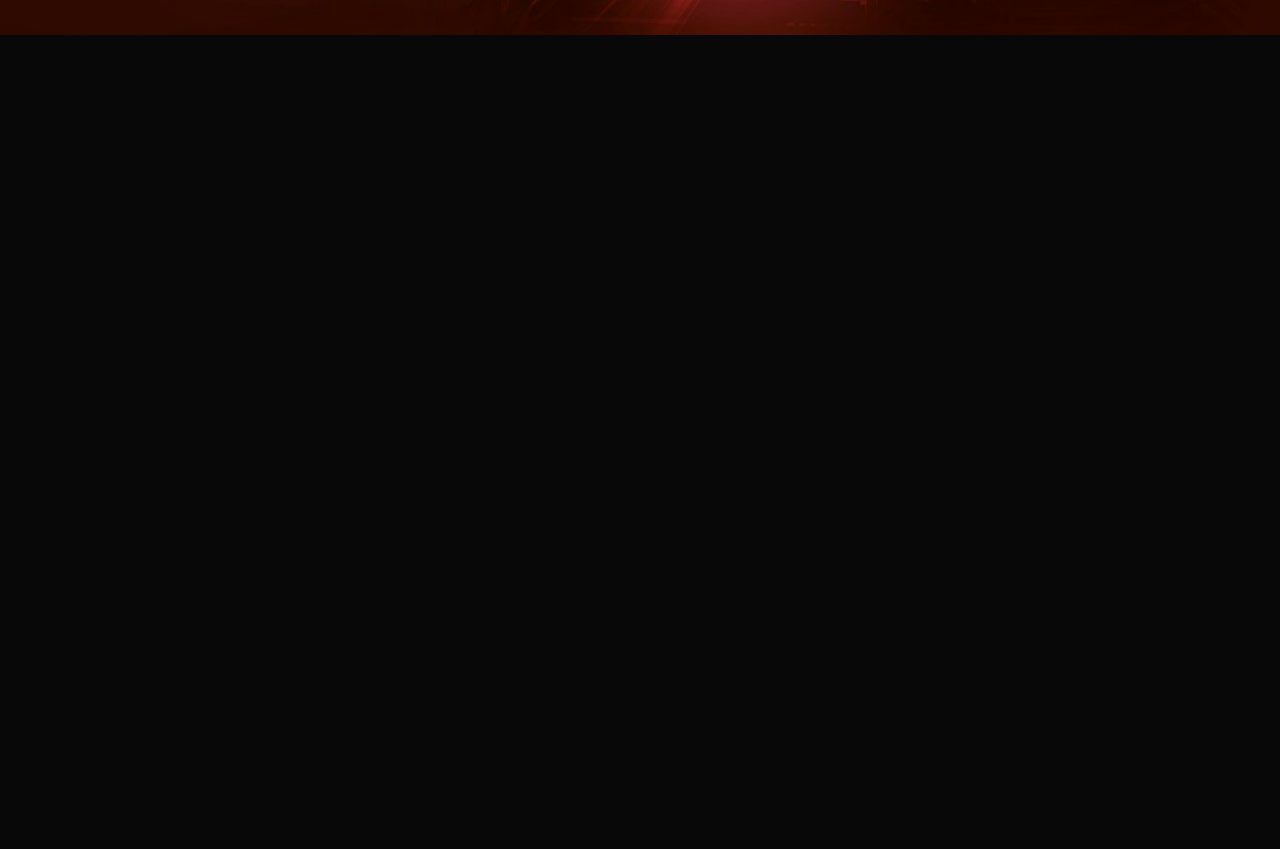
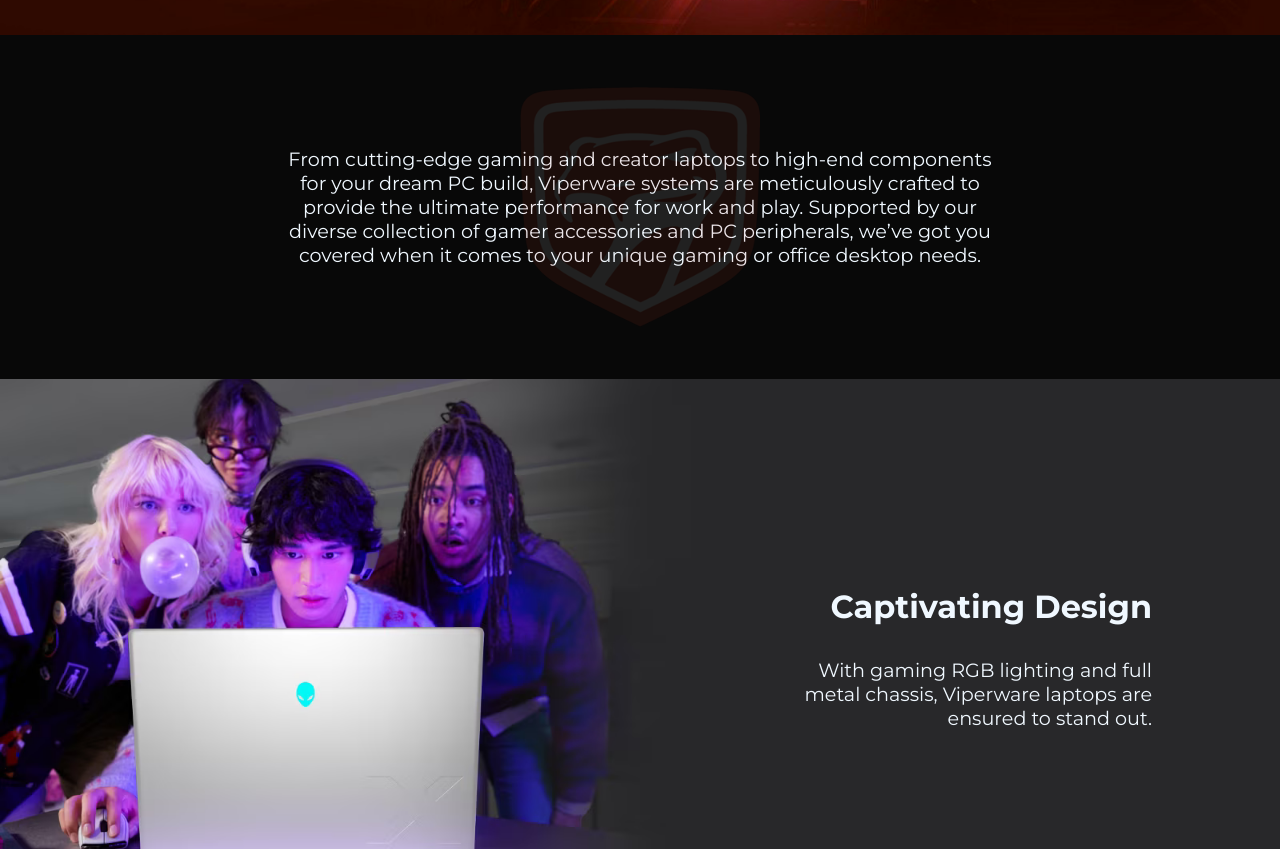
Before and after one commit to cristian907/integrador, a plain HTML site: page index.html in a window 1280 px wide. Shown: the part 580-1429 px from the top of the page. Before the commit the page ends 800 px from the top, so only its background shows below. Drawn offline with Linux system fonts and the light colour scheme.

Commit message:
added about and discover

```diff
--- a/assets/style.css
+++ b/assets/style.css
@@ -27,12 +27,12 @@
     text-decoration: none;
     list-style-type: none;
 
-    /* background-color: var(--bg-primary); */
     color: aliceblue;
 }
 
 html {
     scroll-behavior: smooth;
+    scroll-padding-top: 5rem;
     overflow-x: hidden;
 }
 
@@ -202,17 +202,76 @@ body {
 
 .hero-btn:hover {
     background-color: var(--accent-light);
-    transform: translate(1px, 1.5px);
+    transform: translate(.7px, 1.3px);
     box-shadow: 1px 1.5px 10px black;
 }
 
 .hero-btn:active {
     background-color: var(--accent);
     transform: translate(2px, 3px);
-    box-shadow: 0 0 0 0;
+    box-shadow: 0 0 0 0 black;
 }
 
+/* about */
 
+.about {
+    padding: 7rem 3rem;
+    display: flex;
+    align-items: center;
+    justify-content: center;
+    text-align: center;
+    position: relative;
+}
+
+.about-bg {
+    position: absolute;
+    height: 70%;
+    opacity: .1;
+}
+
+.about-text {
+    width: 60%;
+    font-size: 1.2rem;
+}
+
+/* cards */
+
+.card-content {
+    position: relative;
+    display: flex;
+    align-items: center;
+    justify-content: center;
+}
+
+.card-img {
+    width: 100%;
+}
+
+.card-info {
+    position: absolute;
+    width: 30%;
+    display: flex;
+    flex-direction: column;
+    gap: 2rem;
+}
+
+.content-1,
+.content-3 {
+    right: 10%;
+    text-align: right;
+}
+
+.content-2 {
+    left: 10%;
+}
+
+.card-title {
+    font-size: 2rem;
+}
+
+.card-text {
+    font-size: 1.2rem;
+}
 
 /* tablet view */
 
--- a/index.html
+++ b/index.html
@@ -23,6 +23,8 @@
                 <span class="divider"></span>
                 <li><a class="navbar-item" href="#about">About Us</a></li>
                 <span class="divider"></span>
+                <li><a class="navbar-item" href="#explore">Explore</a></li>
+                <span class="divider"></span>
                 <li><a class="navbar-item" href="#products">Products</a></li>
                 <span class="divider"></span>
                 <li><a class="navbar-item" href="#contact">Contact</a></li>
@@ -39,7 +41,7 @@
         </nav>
     </header>
 
-    <section id="hero">
+    <section id="home">
         <div class="hero">
             <img src="./assets/img/heroa1.png" alt="hero img" class="hero-img hero-desktop">
             <img src="./assets/img/herob1.png" alt="hero img" class="hero-img hero-mobile">
@@ -50,9 +52,44 @@
                     <a href="#" class="hero-btn">Learn More</a>
                 </div>
             </div>
-
         </div>
     </section>
 
+    <section id="about">
+        <div class="about">
+            <img src="./assets/img/Viper-logo-8E91A4FB96-seeklogo.com.png" alt="" class="about-bg">
+            <p class="about-text">
+                From cutting-edge gaming and creator laptops to high-end components for your dream PC build, Viperware systems are meticulously crafted to provide the ultimate performance for work and play. Supported by our diverse collection of gamer accessories and PC peripherals, we’ve got you covered when it comes to your unique gaming or office desktop needs.
+            </p>
+        </div>
+    </section>
+
+    <section id="explore">
+        <div class="cards">
+            <div class="card-content">
+                <img src="./assets/img/laptop left.png" alt="" class="card-img">
+                <div class="card-info content-1">
+                    <h3 class="card-title">Captivating Design</h3>
+                    <p class="card-text">With gaming RGB lighting and full metal chassis, Viperware laptops are ensured to stand out.</p>
+                </div>
+            </div>
+            <div class="card-content">
+                <img src="./assets/img/laptop gray.png" alt="" class="card-img">
+                <div class="card-info content-2">
+                    <h3 class="card-title">Leading Performance</h3>
+                    <p class="card-text">16" and 18" gaming laptops paired with the best specs to take gaming to a new level.</p>
+                </div>
+            </div>
+
+
+            <div class="card-content">
+                <img src="./assets/img/desktop.avif" alt="" class="card-img">
+                <div class="card-info content-3">
+                    <h3 class="card-title">Build your Dream Setup</h3>
+                    <p class="card-text">Make the ideal gaming PC setup that perfectly fits every individual need.</p>
+                </div>
+            </div>
+        </div>
+    </section>
 </body>
 </html>
```
Also changed, not shown: assets/img/desktop.avif (added), assets/img/laptop gray.png (added), assets/img/laptop left.png (added), 1 other file.
